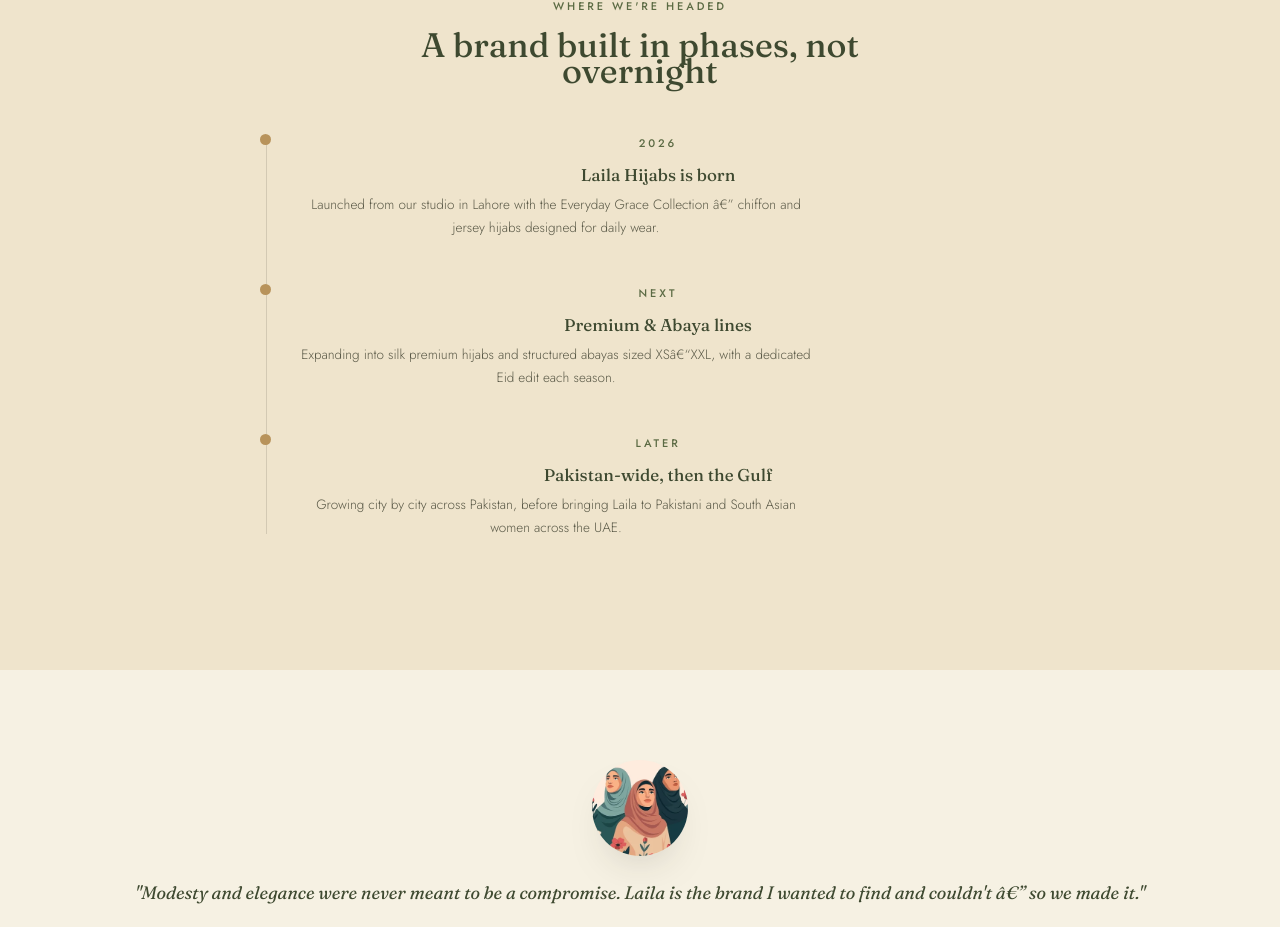
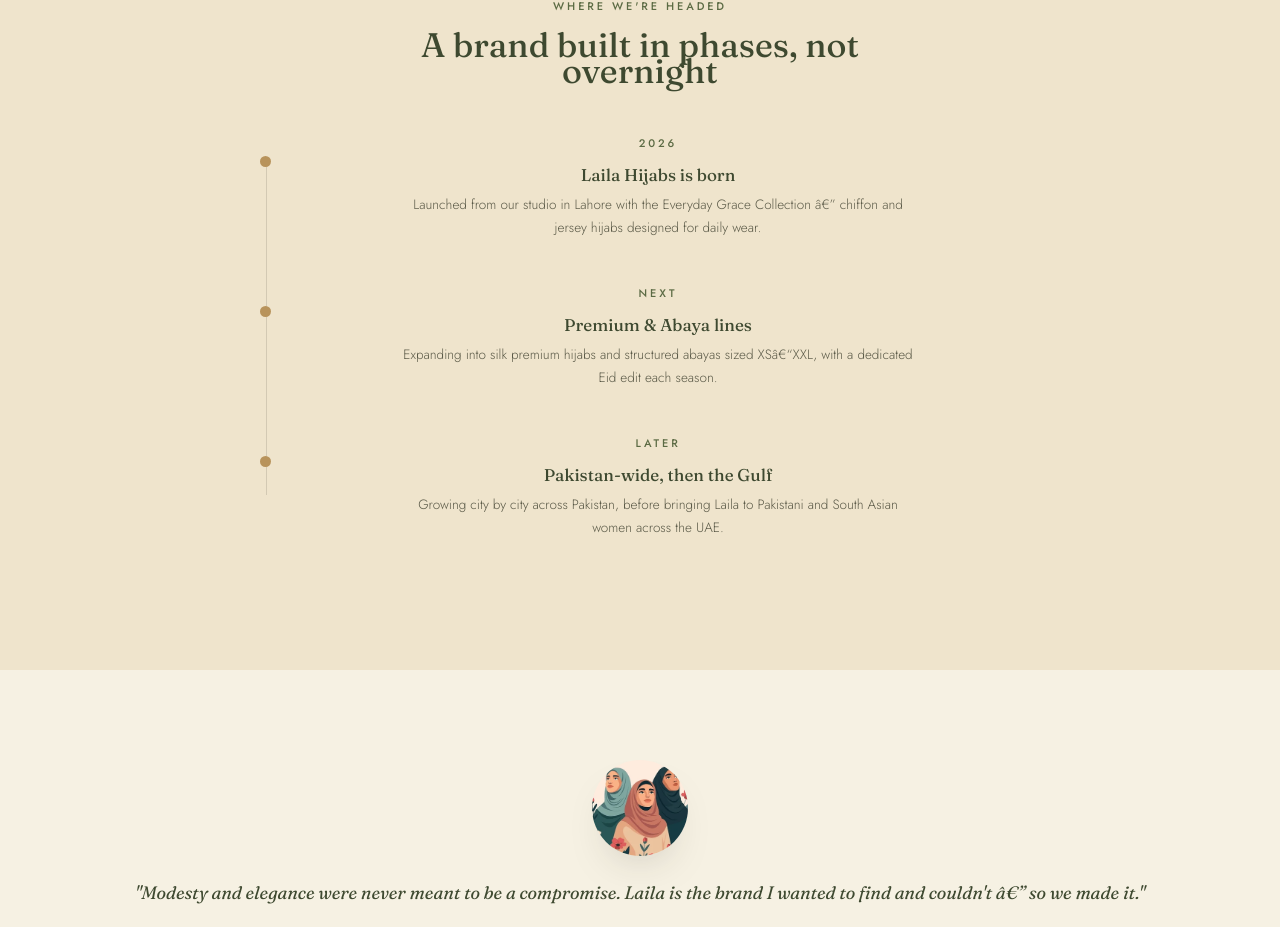
Before and after one commit to kissafatima686/Laila-hijabs, a React (Vite) app: page /about in a window 1280 px wide. Shown: the part 1619-2546 px from the top of the page. Built offline with nearby package versions, Linux system fonts and the light colour scheme; the HTML template or start-up script is replaced by a standard one.

Commit message:
Add certification module and project updates

```diff
--- a/src/pages/AboutUsPage.css
+++ b/src/pages/AboutUsPage.css
@@ -71,12 +71,12 @@
 
 /* Journey Timeline */
 .timeline { max-width: 760px; margin: 0 auto; position: relative; padding-left: 36px; }
-.timeline::before { content: ''; position: absolute; left: 6px; top: 6px; bottom: 6px; width: 1px; background: rgba(42,42,34,0.14); }
-.t-item { position: relative; margin-bottom: 40px; }
-.t-item::before { content: ''; position: absolute; left: -36px; top: 4px; width: 11px; height: 11px; border-radius: 50%; background: #B8935B; }
-.t-item .eyebrow { margin-bottom: 6px; display: block; }
-.t-item h4 { font-family: 'Fraunces', serif; font-weight: 450; font-size: 17px; color: #3E4930; margin-bottom: 6px; }
-.t-item p { font-size: 13.5px; line-height: 1.7; color: #5a5947; max-width: 520px; margin: 0; }
+.timeline::before { content: ''; position: absolute; left: 6px; top: 28px; bottom: 45px; width: 1px; background: rgba(42,42,34,0.14); }
+.t-item { position: relative; margin-bottom: 40px; text-align: center; }
+.t-item::before { content: ''; position: absolute; left: -36px; top: 26px; width: 11px; height: 11px; border-radius: 50%; background: #B8935B; }
+.t-item .eyebrow { margin-bottom: 6px; display: block; text-align: center; }
+.t-item h4 { font-family: 'Fraunces', serif; font-weight: 450; font-size: 17px; color: #3E4930; margin-bottom: 6px; text-align: center; }
+.t-item p { font-size: 13.5px; line-height: 1.7; color: #5a5947; max-width: 520px; margin: 0 auto; text-align: center; }
 
 /* Shop Visit / Trust Band */
 .shop-band { background: #EFE4CC; }
```
